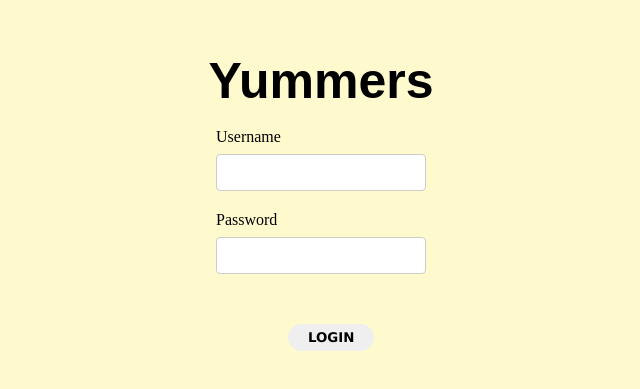
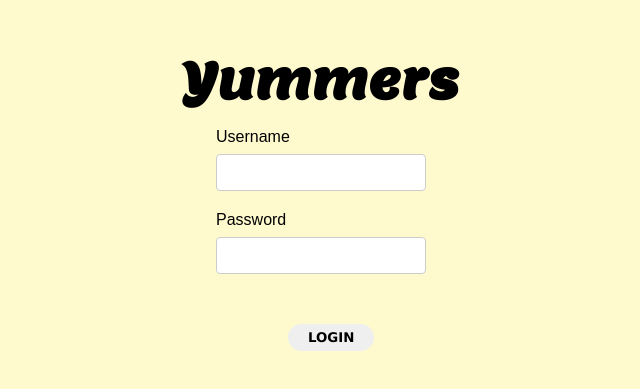
Before and after one commit to senahkim/yummers, a plain HTML site: page index.html in a window 1280 px wide. Shown: the part 261-650 px from the top of the page, without its empty margins (319-959 px from the left). Drawn offline with Linux system fonts and the light colour scheme.

```diff
--- a/css/main.css
+++ b/css/main.css
@@ -11,7 +11,7 @@ body {
 
 h1.a {
   font-size: 50px;
-  font-family: "Arial", sans-serif;
+  font-family: "Lemon", sans-serif;
   position: absolute;
   text-align: center;
   margin-bottom: 150px; /* Position it at the top with some space */
@@ -66,6 +66,7 @@ form#login {
 .username {
   width: 100%; /* Full width of the form */
   margin-bottom: 20px; /* Space below each input */
+  font-family: "Arial";
 }
 
 input {
@@ -79,6 +80,10 @@ input {
 
 .password input {
   margin-bottom: 50px;
+}
+
+.password {
+  font-family: "Arial";
 }
 button {
   font-family: "Lucida Sans", "Lucida Sans Regular", "Lucida Grande",
```
Also changed, not shown: uploadpage.html (+1 -0 lines), js/clickfriendicon.js (added), js/masterdoc.js (added).
